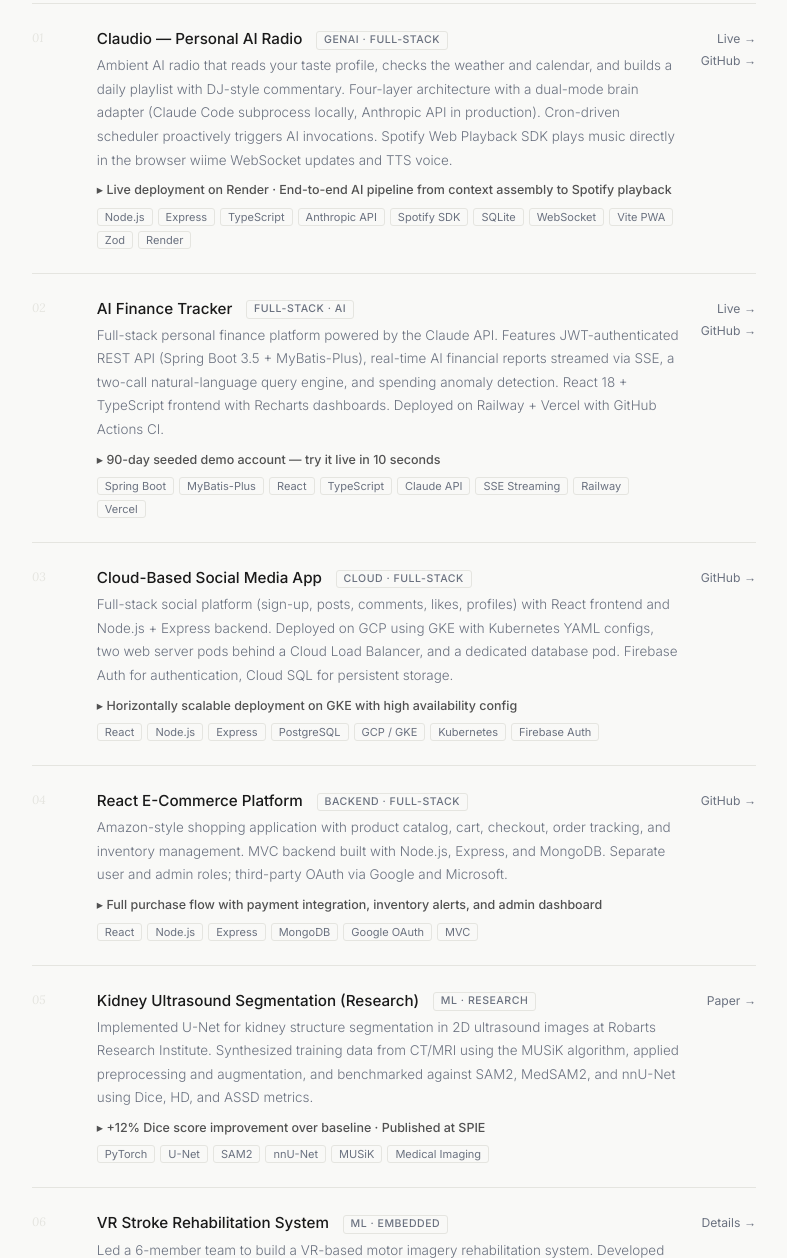
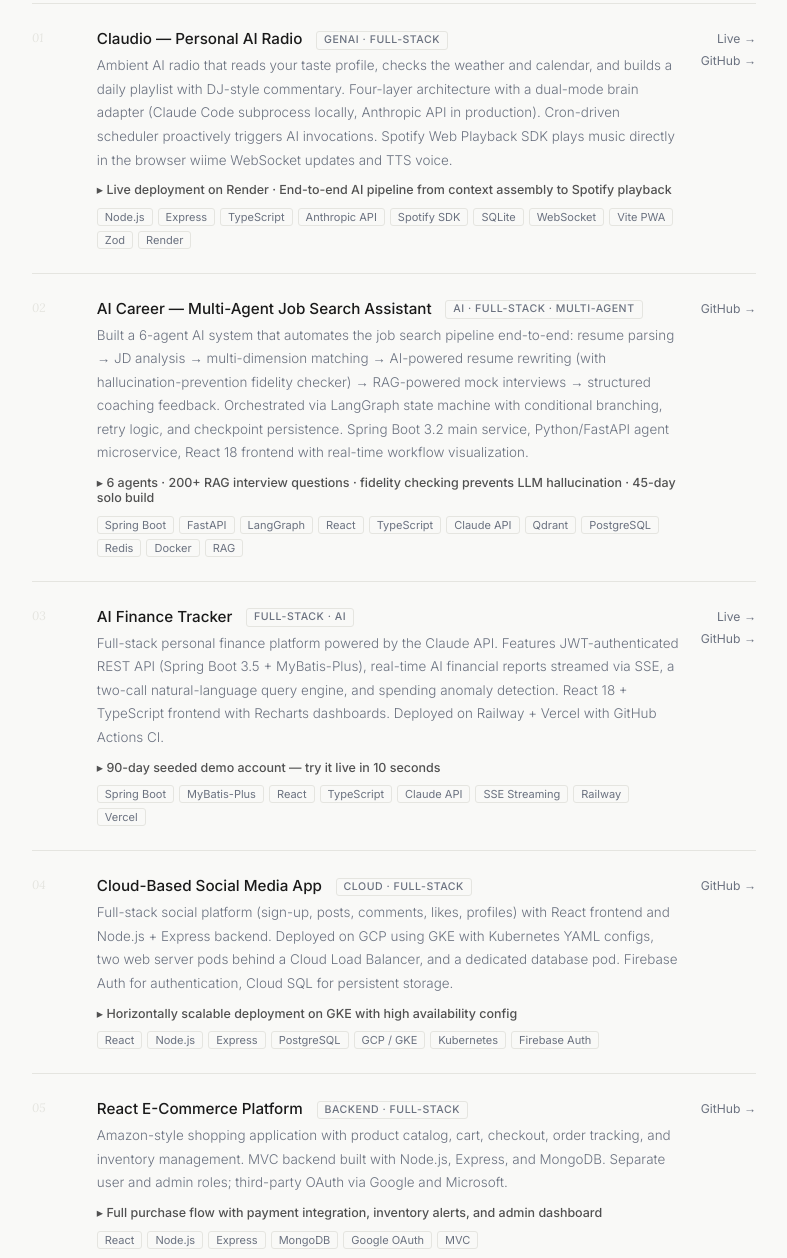
Before and after one commit to zbai53/zbai53.github.io, a plain HTML site: page index.html in a window 1280 px wide. Shown: the part 2656-3914 px from the top of the page, without its empty margins (246-1033 px from the left). Drawn offline with Linux system fonts and the light colour scheme.

Commit message:
feat: add ai-career as second featured project

```diff
--- a/index.html
+++ b/index.html
@@ -594,6 +594,34 @@
         <div class="proj-idx">02</div>
         <div>
           <div class="proj-title">
+            AI Career — Multi-Agent Job Search Assistant
+            <span class="proj-tag">AI · Full-Stack · Multi-Agent</span>
+          </div>
+          <p class="proj-desc">
+            Built a 6-agent AI system that automates the job search pipeline end-to-end: resume parsing → JD analysis → multi-dimension matching → AI-powered resume rewriting (with hallucination-prevention fidelity checker) → RAG-powered mock interviews → structured coaching feedback. Orchestrated via LangGraph state machine with conditional branching, retry logic, and checkpoint persistence. Spring Boot 3.2 main service, Python/FastAPI agent microservice, React 18 frontend with real-time workflow visualization.
+          </p>
+          <div class="proj-highlight">6 agents · 200+ RAG interview questions · fidelity checking prevents LLM hallucination · 45-day solo build</div>
+          <div class="tag-row">
+            <span class="tag">Spring Boot</span>
+            <span class="tag">FastAPI</span>
+            <span class="tag">LangGraph</span>
+            <span class="tag">React</span>
+            <span class="tag">TypeScript</span>
+            <span class="tag">Claude API</span>
+            <span class="tag">Qdrant</span>
+            <span class="tag">PostgreSQL</span>
+            <span class="tag">Redis</span>
+            <span class="tag">Docker</span>
+            <span class="tag">RAG</span>
+          </div>
+        </div>
+        <a href="https://github.com/zbai53/ai-career" class="proj-gh" target="_blank">GitHub →</a>
+      </div>
+
+      <div class="proj">
+        <div class="proj-idx">03</div>
+        <div>
+          <div class="proj-title">
             AI Finance Tracker
             <span class="proj-tag">Full-Stack · AI</span>
           </div>
@@ -623,7 +651,7 @@
 
 
       <div class="proj">
-        <div class="proj-idx">03</div>
+        <div class="proj-idx">04</div>
         <div>
           <div class="proj-title">
             Cloud-Based Social Media App
@@ -646,7 +674,7 @@
       </div>
 
       <div class="proj">
-        <div class="proj-idx">04</div>
+        <div class="proj-idx">05</div>
         <div>
           <div class="proj-title">
             React E-Commerce Platform
@@ -667,7 +695,7 @@
       </div>
 
       <div class="proj">
-        <div class="proj-idx">05</div>
+        <div class="proj-idx">06</div>
         <div>
           <div class="proj-title">
             Kidney Ultrasound Segmentation (Research)
@@ -688,7 +716,7 @@
       </div>
 
       <div class="proj">
-        <div class="proj-idx">06</div>
+        <div class="proj-idx">07</div>
         <div>
           <div class="proj-title">
             VR Stroke Rehabilitation System
@@ -710,7 +738,7 @@
       </div>
 
       <div class="proj">
-        <div class="proj-idx">07</div>
+        <div class="proj-idx">08</div>
         <div>
           <div class="proj-title">
             Real-Time Pose Recognition for Stroke Rehab
@@ -731,7 +759,7 @@
       </div>
 
       <div class="proj">
-        <div class="proj-idx">08</div>
+        <div class="proj-idx">09</div>
         <div>
           <div class="proj-title">
             IoT Exoskeleton Rehabilitation System
```
